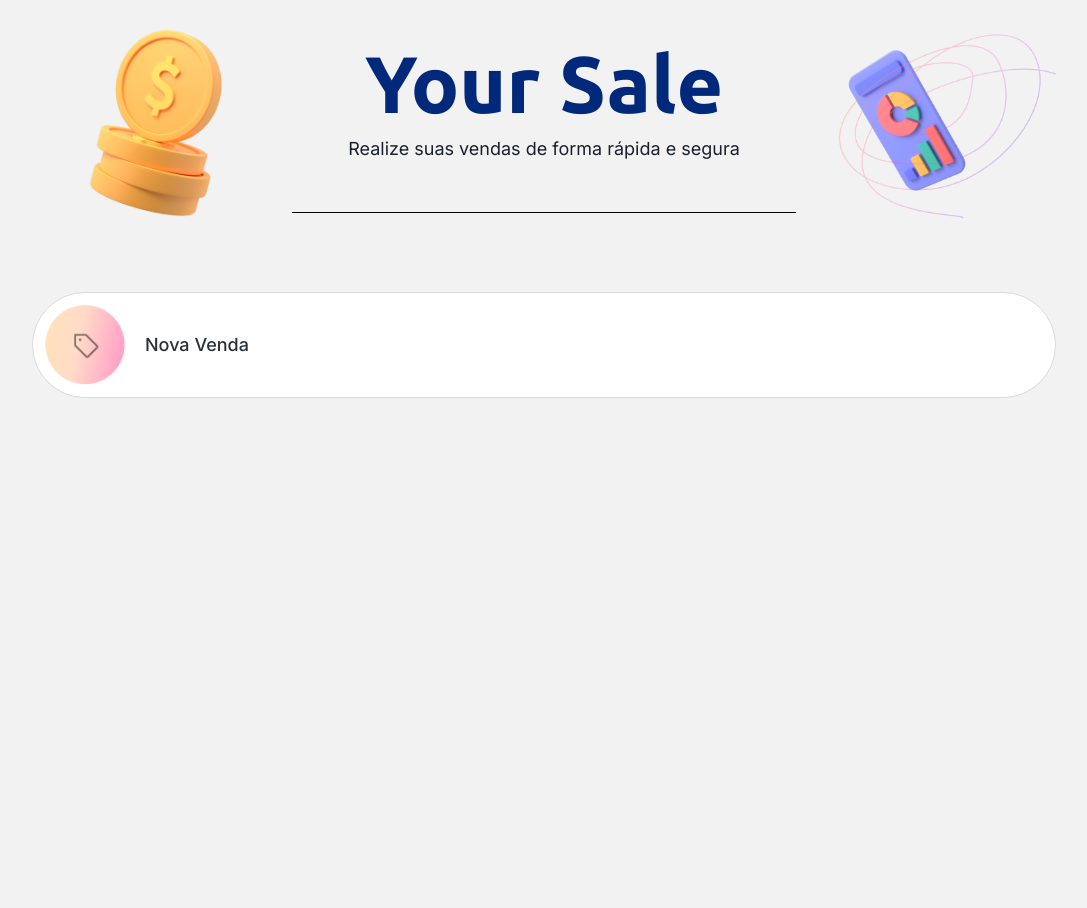
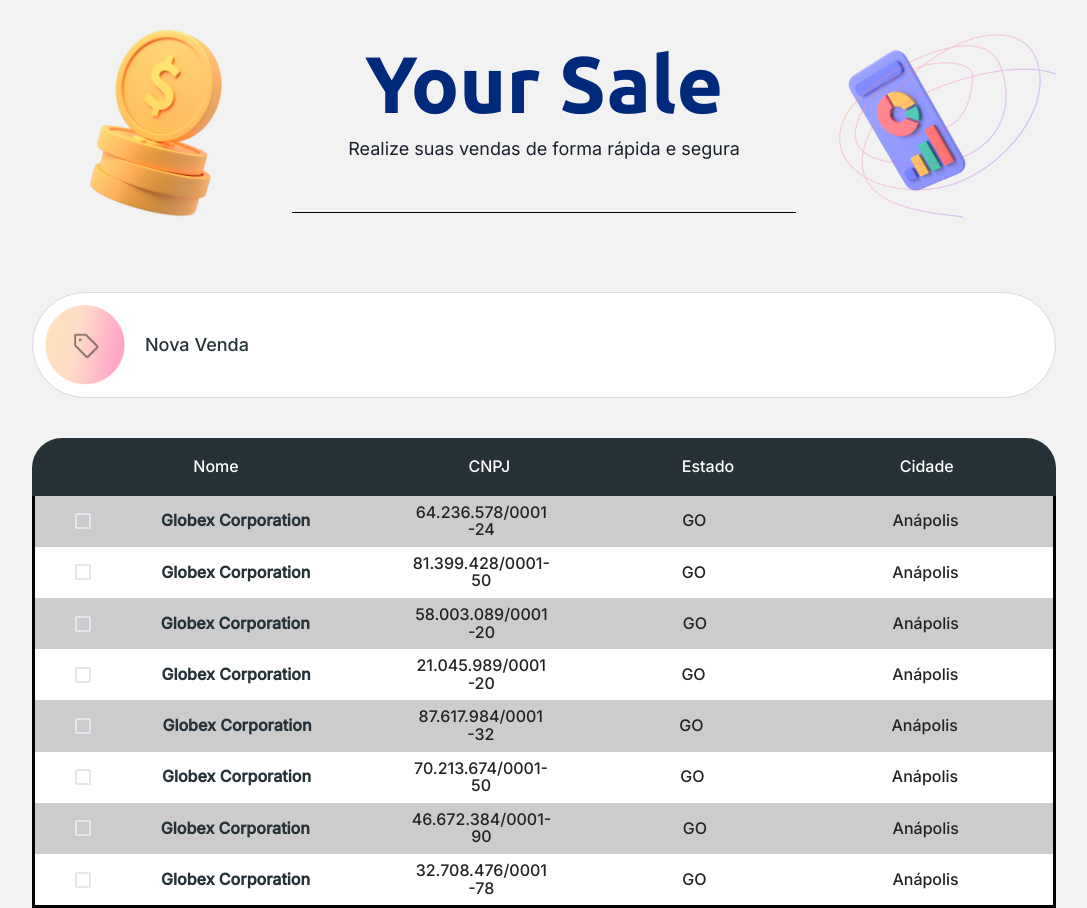
Before and after one commit to Bertonsin/your_sale, a React (Vite) app: page /newOrder in a window 1280 px wide. Shown: the whole page, without its empty margins (96-1183 px from the left). Before the commit the page ends 800 px from the top, so only its background shows below. Built offline with nearby package versions, Linux system fonts and the light colour scheme; data requests are answered from the project's data file.

Commit message:
feat: :sparkles: Adicionando lista e listagem de clientes
Foi adicionada a lista de clientes, a qual é listada usando do json server e react-query.

```diff
--- /dev/null
+++ b/db.json
@@ -0,0 +1,91 @@
+{
+  "clients": [
+    {
+      "name": "Globex Corporation",
+      "cnpj": "64.236.578/0001-24",
+      "state": "GO",
+      "city": "Anápolis"
+    },
+    {
+      "name": "Globex Corporation",
+      "cnpj": "81.399.428/0001-50",
+      "state": "GO",
+      "city": "Anápolis"
+    },
+    {
+      "name": "Globex Corporation",
+      "cnpj": "58.003.089/0001-20",
+      "state": "GO",
+      "city": "Anápolis"
+    },
+    {
+      "name": "Globex Corporation",
+      "cnpj": "21.045.989/0001-20",
+      "state": "GO",
+      "city": "Anápolis"
+    },
+    {
+      "name": "Globex Corporation",
+      "cnpj": "87.617.984/0001-32",
+      "state": "GO",
+      "city": "Anápolis"
+    },
+    {
+      "name": "Globex Corporation",
+      "cnpj": "70.213.674/0001-50",
+      "state": "GO",
+      "city": "Anápolis"
+    },
+    {
+      "name": "Globex Corporation",
+      "cnpj": "46.672.384/0001-90",
+      "state": "GO",
+      "city": "Anápolis"
+    },
+    {
+      "name": "Globex Corporation",
+      "cnpj": "32.708.476/0001-78",
+      "state": "GO",
+      "city": "Anápolis"
+    }
+  ],
+
+  "itens": [
+    {
+      "product": "Notebook Acer 16' 12gb 512gb",
+      "cost": "R$ 2500.00",
+      "stock": "20",
+      "unitPrice": "R$ 5000.00"
+    },
+    {
+      "product": "Notebook Acer 16' 12gb 512gb",
+      "cost": "R$ 2500.00",
+      "stock": "20",
+      "unitPrice": "R$ 5000.00"
+    },
+    {
+      "product": "Notebook Acer 16' 12gb 512gb",
+      "cost": "R$ 2500.00",
+      "stock": "20",
+      "unitPrice": "R$ 5000.00"
+    },
+    {
+      "product": "Notebook Acer 16' 12gb 512gb",
+      "cost": "R$ 2500.00",
+      "stock": "20",
+      "unitPrice": "R$ 5000.00"
+    },
+    {
+      "product": "Notebook Acer 16' 12gb 512gb",
+      "cost": "R$ 2500.00",
+      "stock": "20",
+      "unitPrice": "R$ 5000.00"
+    },
+    {
+      "product": "Notebook Acer 16' 12gb 512gb",
+      "cost": "R$ 2500.00",
+      "stock": "20",
+      "unitPrice": "R$ 5000.00"
+    }
+  ]
+}
--- a/package.json
+++ b/package.json
@@ -15,6 +15,8 @@
     "@emotion/styled": "^11.10.6",
     "@fontsource/inter": "^4.5.15",
     "@fontsource/ubuntu": "^4.5.11",
+    "@tanstack/react-query": "^4.28.0",
+    "axios": "^1.3.4",
     "framer-motion": "^10.8.4",
     "react": "^18.2.0",
     "react-dom": "^18.2.0",
--- a/src/main.tsx
+++ b/src/main.tsx
@@ -1,6 +1,10 @@
 import ReactDOM from 'react-dom/client';
+import { QueryClientProvider } from '@tanstack/react-query';
 import App from './app';
+import { queryClient } from './services/queryClient';
 
 ReactDOM.createRoot(document.getElementById('root') as HTMLElement).render(
-  <App />
+  <QueryClientProvider client={queryClient}>
+    <App />
+  </QueryClientProvider>
 );
--- /dev/null
+++ b/src/pages/newOrder/components/clientItem/index.tsx
@@ -0,0 +1,31 @@
+import { Checkbox, Flex, Grid, Text } from '@chakra-ui/react';
+import { ClientItemProps } from './Types/clientItemProps';
+
+export default function ClientItem({
+  backgroundColor,
+  city,
+  cnpj,
+  name,
+  state,
+}: ClientItemProps) {
+  return (
+    <Checkbox w="full" py={2} px={10} bg={backgroundColor}>
+      <Grid
+        templateColumns=" 2.5fr 1fr 1.9fr 1.6fr"
+        justifyContent="center"
+        alignItems="center"
+        color="#212326"
+        alignSelf="center"
+        gap={10}
+        textStyle="listText"
+      >
+        <Text fontWeight="600" color="#263238">
+          {name}
+        </Text>
+        <Text>{cnpj}</Text>
+        <Text>{state}</Text>
+        <Text>{city}</Text>
+      </Grid>
+    </Checkbox>
+  );
+}
--- /dev/null
+++ b/src/pages/newOrder/components/clientList/index.tsx
@@ -0,0 +1,61 @@
+import { Box, Container, Flex, Grid, Text } from '@chakra-ui/react';
+import { useQuery } from '@tanstack/react-query';
+import axios from 'axios';
+import ClientItem from '../clientItem';
+import { ClientItemProps } from '../clientItem/Types/clientItemProps';
+
+export default function ClientList() {
+  const { data, isLoading } = useQuery<ClientItemProps[]>({
+    queryKey: ['clientList'],
+    queryFn: async () => {
+      const response = await axios.get('http://localhost:3000/clients');
+      return response.data;
+    },
+  });
+
+  if (isLoading) {
+    return <Box>Loading...</Box>;
+  }
+
+  return (
+    <Container maxW="container.xl" p={0}>
+      <Grid
+        justifyContent="space-around"
+        templateColumns="1.5fr repeat(3,1fr)"
+        textStyle="listText"
+        textAlign="center"
+        color="#FFF"
+        w="full"
+        bg="#263238"
+        p={5}
+        borderRadius="30px 30px 0px 0px"
+      >
+        <Text>Nome</Text>
+        <Text>CNPJ</Text>
+        <Text>Estado</Text>
+        <Text>Cidade</Text>
+      </Grid>
+      <Flex
+        border="3px solid #000"
+        borderTop="none"
+        direction="column"
+        justifyContent="center"
+        alignItems="center"
+      >
+        {data &&
+          data.map((item, index) => {
+            return (
+              <ClientItem
+                key={item.cnpj}
+                backgroundColor={index % 2 === 0 ? '#CCC' : '#FFF'}
+                name={item.name}
+                cnpj={item.cnpj}
+                state={item.state}
+                city={item.city}
+              />
+            );
+          })}
+      </Flex>
+    </Container>
+  );
+}
--- a/src/pages/newOrder/index.tsx
+++ b/src/pages/newOrder/index.tsx
@@ -2,6 +2,7 @@ import { Box, Container, VStack } from '@chakra-ui/react';
 import { Link } from 'react-router-dom';
 import Card from '../../Components/Card';
 import Header from '../../Components/Header';
+import ClientList from './components/clientList';
 
 export default function NewOrder() {
   return (
@@ -23,8 +24,11 @@ export default function NewOrder() {
           bg="#FFF"
         >
           <Card src="/newOrder.png" title="Nova Venda" />
-          {/* Formulario */}
         </VStack>
+        <Box w="full">
+          <ClientList />
+        </Box>
+        {/* Formulario */}
       </VStack>
     </Container>
   );
--- /dev/null
+++ b/src/services/queryClient.ts
@@ -0,0 +1,4 @@
+/* eslint-disable import/prefer-default-export */
+import { QueryClient } from '@tanstack/react-query';
+
+export const queryClient = new QueryClient();
--- a/src/themes/index.tsx
+++ b/src/themes/index.tsx
@@ -32,6 +32,14 @@ export const customTheme = extendTheme({
       textAlign: ['center', 'center', 'justify'],
       fontFamily: `'Ubuntu'`,
     },
+    listText: {
+      fontStyle: 'normal',
+      fontWeight: 'medium',
+      fontSize: ['10px', '16px'],
+      lineHeight: '110%',
+      textAlign: 'center',
+      fontFamily: `'Inter'`,
+    },
     buttonText: {
       fontStyle: 'normal',
       fontWeight: 'medium',
```
Also changed, not shown: src/pages/newOrder/components/clientItem/Types/ClientItemProps.ts (added, +7 -0 lines), 1 other file (tests, documents, lock files or other folders).
